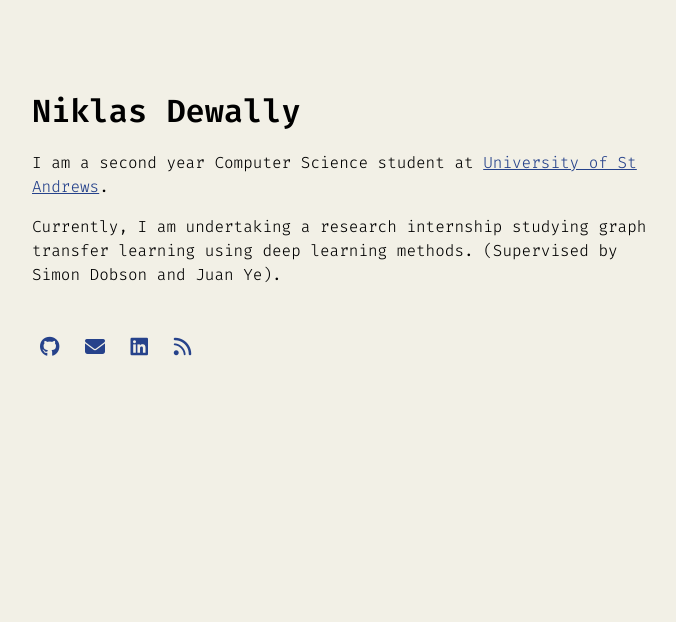
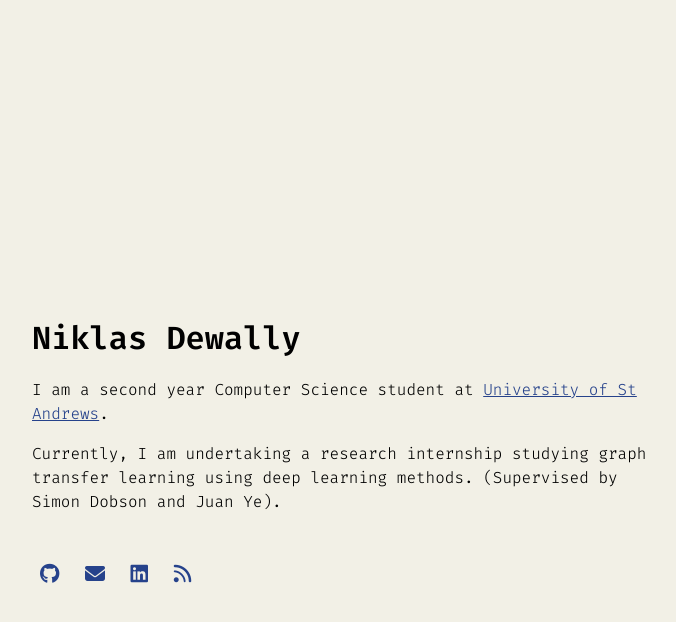
Before and after one commit to niklasdewally/niklasdewally.github.io, a Jekyll site: the page built from index.html, in a window 1280 px wide. Shown: the top 622 px of the page, without its empty margins (288-964 px from the left). Built offline with Jekyll 4.4.1, drawn with Linux system fonts in a browser that asks for light colours.

Commit message:
Center things

```diff
--- a/assets/css/style.css
+++ b/assets/css/style.css
@@ -19,9 +19,14 @@ html {
 }
 
 body {
+    margin: 0;
     display: flex;
+    flex-direction: column;
     align-items: center;
-    flex-direction: column;
+    justify-content: center;
+      width: 100vw;
+    height: 100vh;
+
 }
 
 main {
@@ -106,16 +111,11 @@ a:visited:hover {
 }
 
 address {
-    margin-top: 10%;
+    text-align: left;
+    margin-top: 3rem;
+    margin-bottom: 16px;
 }
 
-address a:hover {
-
-}
-
-address a:hover {
-
-}
 address a:visited{
   color: var(--accent);
 }
--- a/index.html
+++ b/index.html
@@ -8,12 +8,12 @@
     <link href="/assets/fontawesome/css/all.css" rel="stylesheet">
 <style>
     main {
-        padding-top: 5%;
         max-width: 40rem;
       }
     address {
       text-align: left;
       margin-top: 3rem;
+      margin-bottom: 16px;
     }
 </style>
     <title>Niklas Dewally</title>
```
Also changed, not shown: 1 other file.
